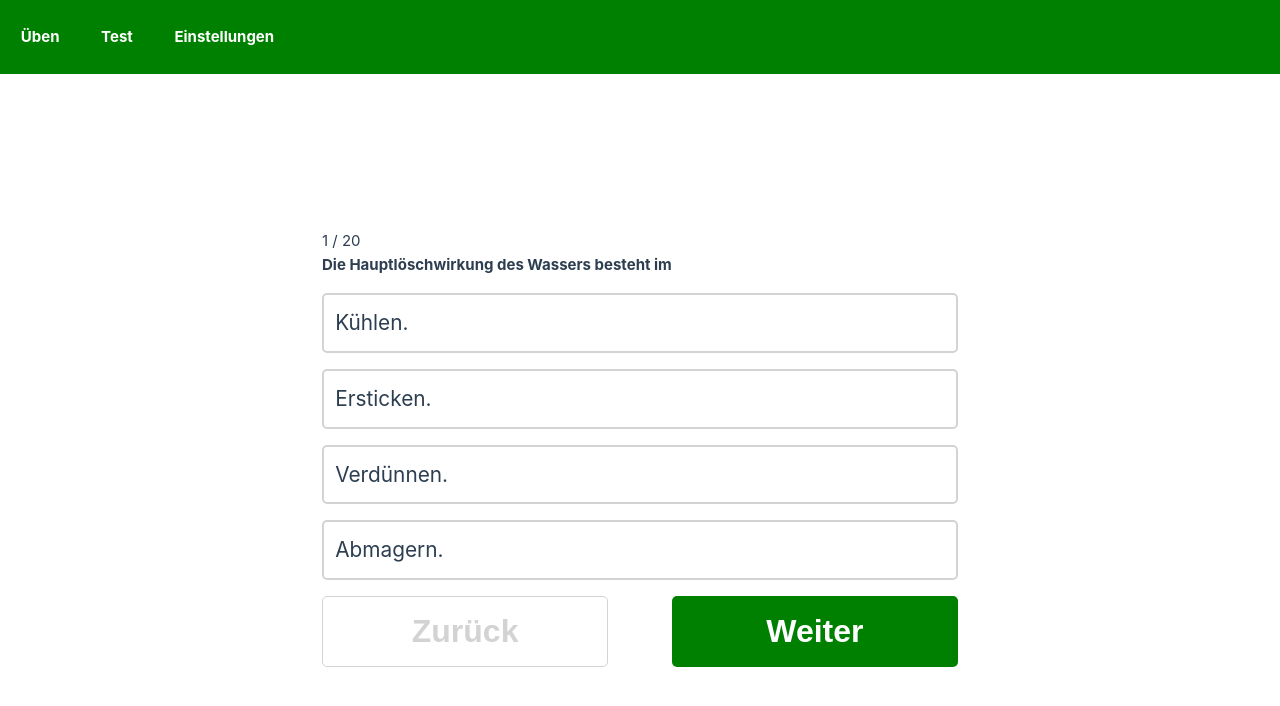
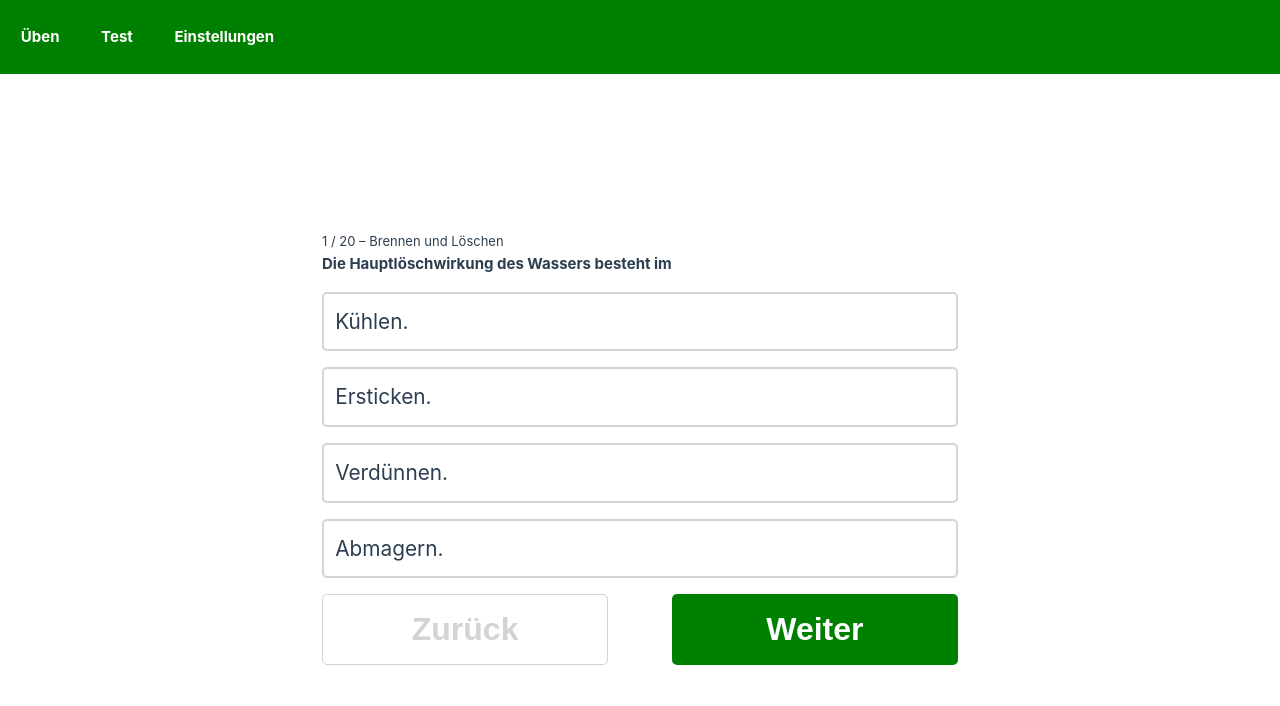
Before and after one commit to chrseidel/vue-nlbk-ff-learn, a Vue app: page /#/test-training in a window 1280 px wide. Shown: the top 706 px of the page. Built offline with nearby package versions, Linux system fonts and the light colour scheme.

Commit message:
include test mode

```diff
--- a/src/components/MultiselectQuestion.vue
+++ b/src/components/MultiselectQuestion.vue
@@ -21,9 +21,11 @@ const hasImage = Object.prototype.hasOwnProperty.call(props.question, 'img')
 
 const options = ref([])
 const isAnswerCorrect = () => options.value.map(o => o.isCorrectlyMarked()).every((o) => o == true)
+const getQuestionIndex = () => props.questionIndex
 
 defineExpose({
-  isAnswerCorrect
+  isAnswerCorrect,
+  getQuestionIndex
 })
 
 </script>
--- a/src/components/QuestionSet.vue
+++ b/src/components/QuestionSet.vue
@@ -17,8 +17,13 @@ const emit = defineEmits(['pageSwitch'])
 
 const questionElements = ref([])
 const currentQuestionIndex = ref(0)
+const showQuestions = ref([])
+const showResultMode = ref(false)
 
-const isVisible = (index) => currentQuestionIndex.value == index
+
+const isVisible = (index) => {
+  return (!showResultMode.value && currentQuestionIndex.value == index) || showQuestions.value.includes(index)
+}
 
 const nextQuestion = () => {
   currentQuestionIndex.value = (currentQuestionIndex.value + 1) % props.questions.length
@@ -31,17 +36,24 @@ const prevQuestion = () => {
 }
 
 const numCorrectAnswers = ()=>  questionElements.value.filter((e) => e.isAnswerCorrect()).length
+const getWrongAnswers = () => questionElements.value.filter((e) => !e.isAnswerCorrect())
+const show = (questionsIndexes) => {
+  showResultMode.value = true
+  showQuestions.value = questionsIndexes
+}
 
 defineExpose({
   nextQuestion,
   prevQuestion,
-  numCorrectAnswers
+  numCorrectAnswers,
+  getWrongAnswers,
+  show
 })
 
 </script>
 
 <template>
-  <p>{{ currentQuestionIndex+1 }} / {{ questions.length }}</p>
+  <p class="progress" v-show="!showResultMode">{{ currentQuestionIndex+1 }} / {{ questions.length }} – {{ questions[currentQuestionIndex].category }}</p>
   <MultiselectQuestion
     v-for="(q, index) in questions"
     :key="q.title"
@@ -58,4 +70,10 @@ defineExpose({
   display: flex;
   flex-direction: column;
 }
+
+.progress {
+  font-size: small;
+}
+
+
 </style>
--- a/src/stores/loescheinsatz.json
+++ b/src/stores/loescheinsatz.json
@@ -233,7 +233,7 @@
             ]
         },
         {
-            "title": "Der Strahlrohrführer öffnet das Strahlrohn zur Brandbekämpfung",
+            "title": "Der Strahlrohrführer öffnet das Strahlrohr zur Brandbekämpfung",
             "options": [
                 {
                     "description": "an der Rauchgrenze.",
@@ -296,7 +296,7 @@
             ]
         },
         {
-            "title": "\",Schlauchreserven\" müssen berücksichtigt werden,",
+            "title": "\"Schlauchreserven\" müssen berücksichtigt werden,",
             "options": [
                 {
                     "description": "damit die Schläuche sauber in Buchten liegen können.",
--- a/src/stores/store.js
+++ b/src/stores/store.js
@@ -32,7 +32,7 @@ export const useQuestionsStore = defineStore('questions', () => {
     UnfallVersicherungJson
   ].map((json) => ({
       name: json.category,
-      questions: json.questions,
+      questions: json.questions.map((q) => ({ ...q, category: json.category})),
       include: true,
     })
   )
--- a/src/stores/verhalten-bei-gefahr.json
+++ b/src/stores/verhalten-bei-gefahr.json
@@ -135,7 +135,7 @@
             "correct": false
           },
           {
-            "description": "z.B. die eines Brandes) ist die räumliche Ausbreitung über die Brandausbruchstelle hinaus.",
+            "description": "(z.B. die eines Brandes) ist die räumliche Ausbreitung über die Brandausbruchstelle hinaus.",
             "correct": true
           },
           {
--- a/src/views/QuestionView.vue
+++ b/src/views/QuestionView.vue
@@ -39,7 +39,7 @@ const prevQuestion = () => {
 
 <template>
   <div id="main">
-    <QuestionSet :questions="questions" :show-results="showResult" ref="questionSet"/>
+    <QuestionSet :questions="questions" :show-results="showResult" ref="questionSet" :show-questions="[]"/>
     <div id="control">
       <button id="btn-prev" @click="prevQuestion()">zurück</button>
       <button v-if="isCheckBtnVisible" id="btn-check" @click="checkAnswers()">Lösung</button>
--- a/src/views/TrainingView.vue
+++ b/src/views/TrainingView.vue
@@ -6,7 +6,7 @@ import { ref } from 'vue'
 const questionsStore = useQuestionsStore()
 const questions = ref(questionsStore.randomQuestions(20))
 const questionSetCmpnt = ref(null)
-const showQuestions = ref(true)
+const showButtons = ref(true)
 const resultsVisible = ref(false)
 
 const numCorrectAnswers = ref(null)
@@ -21,26 +21,35 @@ const onPageSwitch = (pageIndex) => {
 
 const isFirstPage = ref(true)
 const isLastPage = ref(false)
+const showSolution = ref(false)
 
 const showResults = () => {
   numCorrectAnswers.value = questionSetCmpnt.value.numCorrectAnswers()
-  showQuestions.value = false
+  const wrongAnswers = questionSetCmpnt.value.getWrongAnswers()
+  const wrongAnswerIndexes = wrongAnswers.map((a) => a.getQuestionIndex())
+  questionSetCmpnt.value.show(wrongAnswerIndexes)
+
   resultsVisible.value = true
+  showSolution.value = true
+  showButtons.value = false
 }
 
 </script>
 
 <template>
   <div id="main">
-    <QuestionSet v-if="showQuestions" :questions="questions" :show-results=false ref="questionSetCmpnt" @page-switch="(newPage) => onPageSwitch(newPage)"/>
-    <div v-if="showQuestions" id="control">
+    <div v-if="resultsVisible">
+      <h1 class="result">{{ numCorrectAnswers }} / {{ questions.length }} Fragen korrekt.</h1>
+      <h1 v-if="numCorrectAnswers == questions.length" class="result" >🎉</h1>
+      <h1 v-if="numCorrectAnswers < questions.length" >Falsch beantwortete Fragen:</h1>
+    </div>
+    <QuestionSet :questions="questions" :show-results=showSolution ref="questionSetCmpnt" @page-switch="(newPage) => onPageSwitch(newPage)"/>
+    <div v-if="showButtons" id="control">
       <button :disabled="isFirstPage" id="btn-prev" @click="prevQuestion()">Zurück</button>
       <button v-show="!isLastPage" id="btn-next" @click="nextQuestion()">Weiter</button>
       <button v-show="isLastPage" id="btn-finish" @click="showResults()">Lösen</button>
     </div>
-    <div v-if="resultsVisible">
-      <p>{{ numCorrectAnswers }} / {{ questions.length }} Fragen korrekt.</p>
-    </div>
+
   </div>
 </template>
 
@@ -89,4 +98,10 @@ button {
   color: lightgrey;
   border: 1px solid lightgrey
 }
+
+.result {
+  text-align: center;
+  font-size: 3rem;
+  font-weight: bolder;
+}
 </style>
```
